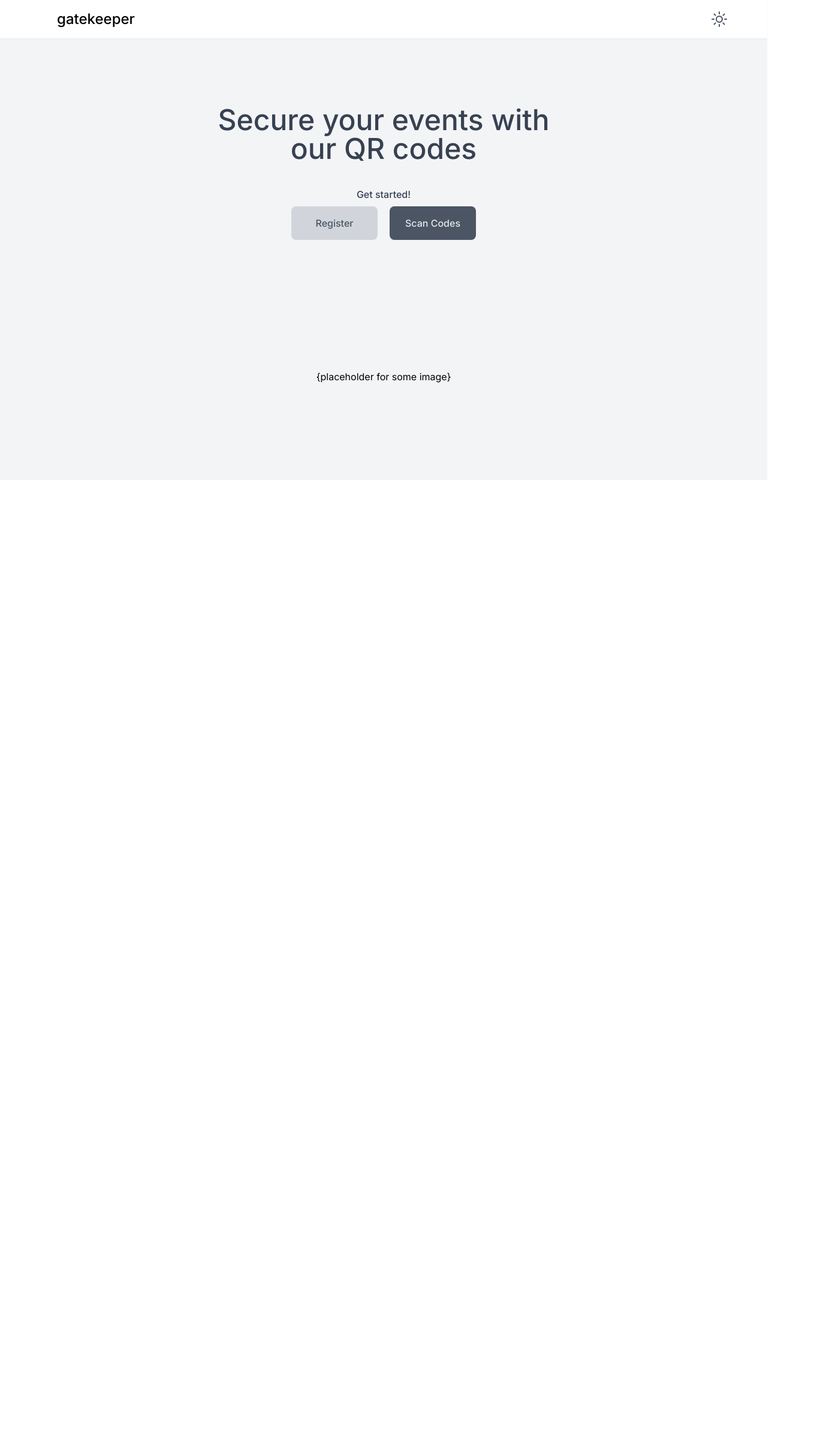
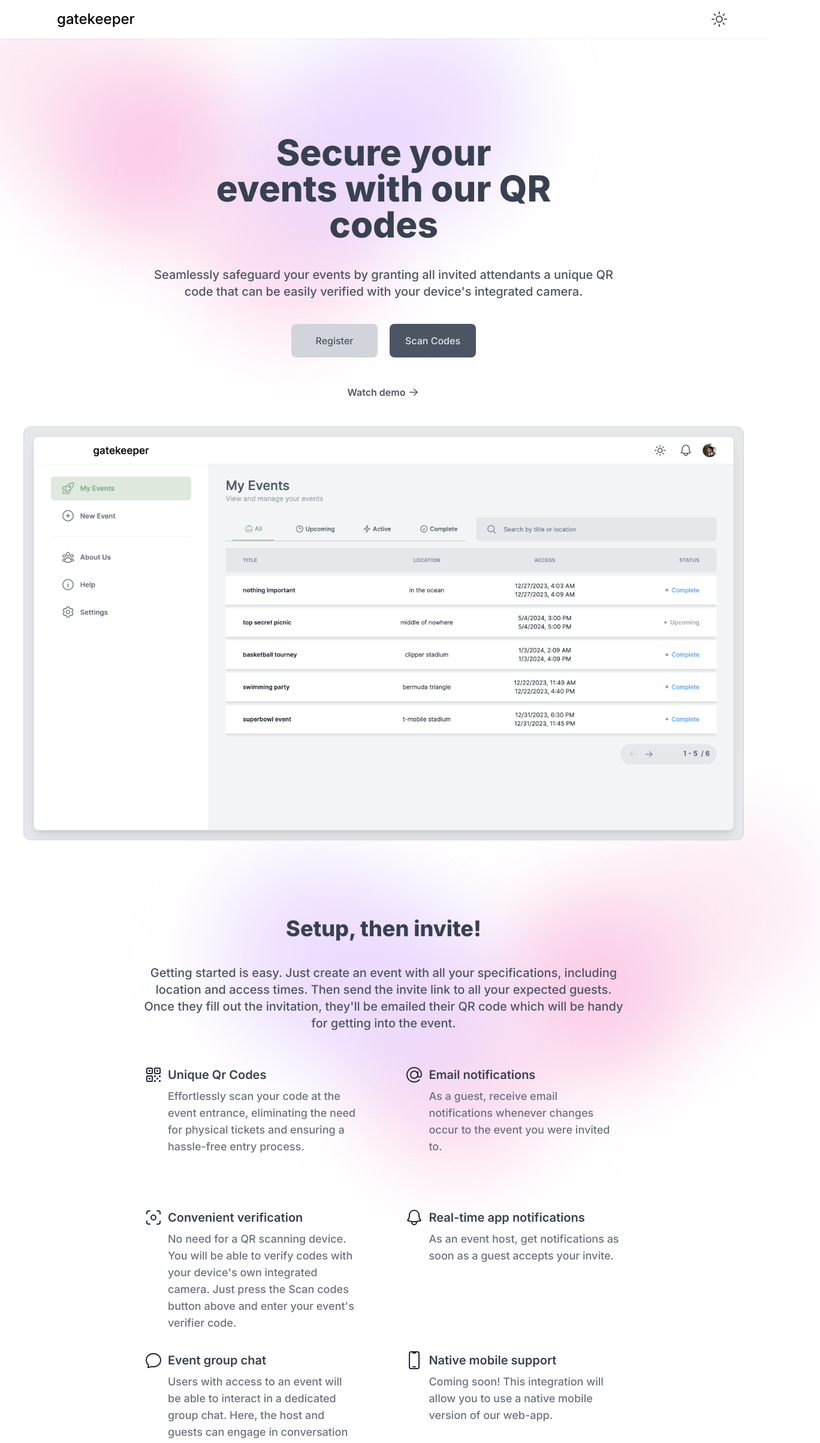
Before and after one commit to UNLV-CS-GANG/gatekeeper, a Next.js app: page / in a window 1280 px wide. Shown: the top 2406 px of the page at 60% size, 1368 px wide, since content can reach past the window. Before the commit the page ends 800 px from the top, so only its background shows below. Built offline with nearby package versions, Linux system fonts and the light colour scheme; no server answers.

Commit message:
style: :lipstick: setup new landing page

```diff
--- a/app/(guest)/layout.tsx
+++ b/app/(guest)/layout.tsx
@@ -6,11 +6,11 @@ export default function GuestLayout({
   children: React.ReactNode
 }) {
   return (
-    <div className="relative h-screen w-screen overflow-hidden">
+    <div className="relative h-screen w-screen">
       <div className="fixed top-0 w-full">
         <GuestHeader />
       </div>
-      <div className="h-full bg-gray-100 px-10 pt-24">{children}</div>
+      <div className="h-full px-10 pt-24">{children}</div>
     </div>
   )
 }
--- a/app/(guest)/page.tsx
+++ b/app/(guest)/page.tsx
@@ -6,6 +6,17 @@ import { useAuth } from '@clerk/nextjs'
 import Modal from '@/components/Modal'
 import FormSubmitButton from '@/components/FormSubmitButton'
 import Loader from '@/components/State/Loader'
+import { ArrowRightIcon } from '@heroicons/react/20/solid'
+import {
+  AtSymbolIcon,
+  BellIcon,
+  ChatBubbleOvalLeftIcon,
+  DevicePhoneMobileIcon,
+  QrCodeIcon,
+  ViewfinderCircleIcon,
+} from '@heroicons/react/24/outline'
+import FeatureDetails from '@/components/LandingPage/FeatureDetails'
+import Image from 'next/image'
 
 export default function LandingPage() {
   const { isSignedIn } = useAuth()
@@ -42,40 +53,139 @@ export default function LandingPage() {
 
   return (
     <>
+      <div>
+        {/* introductory section */}
+        <div className="pt-20 text-center sm:pt-32">
           <div className="flex justify-center">
-        <div>
-          <div className="pt-20 text-center">
-            <div className="text-3xl font-medium text-gray-700 sm:text-5xl">
-              <h2>Secure your events with</h2>
-              <h2>our QR codes</h2>
+            <h1 className="w-[20rem] text-3xl font-extrabold text-gray-700 sm:w-[35rem] sm:text-6xl">
+              Secure your events with our QR codes
+            </h1>
+          </div>
+          <div className="flex justify-center">
+            <h2 className="bg w-full pt-10 text-sm font-medium text-gray-600 sm:w-[50rem] sm:text-xl">
+              {
+                "Seamlessly safeguard your events by granting all invited attendants a unique QR code that can be easily verified with your device's integrated camera."
+              }
+            </h2>
           </div>
         </div>
 
         <div className="pt-10">
-            <p className="flex justify-center pb-2 font-medium text-gray-700">
-              Get started!
-            </p>
-            <div className="flex justify-center space-x-5">
+          <div className="flex justify-center space-x-2 sm:space-x-5">
             <button
-                className="h-14 w-36 rounded-lg bg-gray-300 font-medium text-gray-600 transition-colors duration-150 hover:bg-gray-400 hover:bg-opacity-50 hover:text-gray-700"
-                onClick={() =>
-                  router.push(isSignedIn ? '/myEvents' : '/sign-in')
-                }
+              className="h-10 w-28 rounded-lg bg-gray-300 text-sm font-medium text-gray-600 transition-colors duration-150 hover:bg-gray-400 hover:bg-opacity-50 hover:text-gray-700 sm:h-14 sm:w-36 sm:text-base"
+              onClick={() => router.push(isSignedIn ? '/myEvents' : '/sign-in')}
             >
               {isSignedIn ? 'Dashboard' : 'Register'}
             </button>
             <button
-                className="h-14 w-36 rounded-lg bg-gray-600 font-medium text-gray-200 transition-colors duration-150 hover:bg-gray-700 hover:text-gray-100"
+              className="h-10 w-28 rounded-lg bg-gray-600 text-sm font-medium text-gray-200 transition-colors duration-150 hover:bg-gray-700 hover:text-gray-100 sm:h-14 sm:w-36 sm:text-base"
               onClick={() => setModalIsOpen(true)}
             >
               Scan Codes
             </button>
           </div>
         </div>
+
+        <div className="pt-10">
+          <div className="flex justify-center">
+            <div className="relative">
+              <button className="rounded-2xl py-1.5 pl-3 pr-9 text-sm text-gray-600 transition-colors duration-300 hover:bg-gray-100 hover:text-gray-900 sm:text-base">
+                <p className="font-semibold">Watch demo</p>
+                <ArrowRightIcon className="absolute right-3 top-[0.35rem] h-5 w-5 sm:right-3 sm:top-2" />
+              </button>
             </div>
-        <p className="absolute bottom-40 flex w-full justify-center">
-          {`{${'placeholder for some image'}}`}
-        </p>
+          </div>
+        </div>
+
+        <div className="mt-10 h-fit w-fit rounded-xl bg-gray-200 p-1 ring-1 ring-gray-300 sm:p-4">
+          <Image
+            className="rounded-lg shadow-lg ring-1 ring-gray-300"
+            src="/image/dashboard_preview.png"
+            alt="Dashboard preview"
+            width={2432}
+            height={1442}
+          />
+        </div>
+
+        {/* background color hues */}
+        <div>
+          <div className="absolute -left-[8rem] -top-[3rem] -z-10 h-[20rem] w-[20rem] rounded-full  bg-pink-200 bg-opacity-40 blur-3xl" />
+          <div className="absolute left-[5rem] top-[5rem] -z-10 h-[20rem] w-[20rem] rounded-full  bg-purple-200 bg-opacity-70 blur-3xl sm:bg-pink-200" />
+          <div className="absolute left-[20rem] top-[15rem] -z-10 hidden h-[20rem] w-[20rem]  rounded-full bg-pink-200 bg-opacity-70 blur-3xl sm:block" />
+          <div className="absolute left-[25rem] top-[6rem] -z-10 hidden h-[20rem] w-[20rem]  rounded-full bg-purple-200 bg-opacity-70 blur-3xl sm:block" />
+          <div className="absolute left-[35rem] top-[2rem] -z-10 hidden h-[20rem] w-[20rem]  rounded-full bg-purple-200 bg-opacity-70 blur-3xl sm:block" />
+        </div>
+      </div>
+
+      {/* notable features section */}
+      <div className="relative">
+        <div className="pt-20 text-center sm:pt-32">
+          <div className="flex justify-center">
+            <h1 className="w-[20rem] text-xl font-extrabold text-gray-700 sm:w-[35rem] sm:text-4xl">
+              Setup, then invite!
+            </h1>
+          </div>
+          <div className="flex justify-center">
+            <h2 className="bg w-full pt-10 text-sm font-medium text-gray-600 sm:w-[50rem] sm:text-xl">
+              {
+                "Getting started is easy. Just create an event with all your specifications, including location and access times. Then send the invite link to all your expected guests. Once they fill out the invitation, they'll be emailed their QR code which will be handy for getting into the event."
+              }
+            </h2>
+          </div>
+        </div>
+
+        <div className="w-full pt-14">
+          <div className="sm:flex sm:justify-center">
+            <div className="space-y-6 sm:grid sm:w-4/6 sm:grid-flow-col sm:grid-rows-3 sm:gap-x-20 sm:gap-y-8 sm:space-y-0">
+              <FeatureDetails
+                Icon={QrCodeIcon}
+                title="Unique Qr Codes"
+                description="Effortlessly scan your code at the event entrance, eliminating the need for physical tickets and ensuring a hassle-free entry process."
+              />
+              <FeatureDetails
+                Icon={ViewfinderCircleIcon}
+                title="Convenient verification"
+                description="No need for a QR scanning device. You will be able to verify codes with your device's own integrated camera. Just press the Scan codes button above and enter your event's verifier code."
+              />
+              <FeatureDetails
+                Icon={ChatBubbleOvalLeftIcon}
+                title="Event group chat"
+                description="Users with access to an event will be able to interact in a dedicated group chat. Here, the host and guests can engage in conversation or coordinate plans."
+              />
+              <FeatureDetails
+                Icon={AtSymbolIcon}
+                title="Email notifications"
+                description="As a guest, receive email notifications whenever changes occur to the event you were invited to."
+              />
+              <FeatureDetails
+                Icon={BellIcon}
+                title="Real-time app notifications"
+                description="As an event host, get notifications as soon as a guest accepts your invite."
+              />
+              <FeatureDetails
+                Icon={DevicePhoneMobileIcon}
+                title="Native mobile support"
+                description="Coming soon! This integration will allow you to use a native mobile version of our web-app."
+              />
+            </div>
+          </div>
+        </div>
+
+        {/* background color hues */}
+        <div>
+          <div className="absolute -right-[8rem] -top-[3rem] -z-10 h-[20rem] w-[20rem] rounded-full  bg-pink-200 bg-opacity-40 blur-3xl" />
+          <div className="absolute right-[5rem] top-[5rem] -z-10 h-[20rem] w-[20rem] rounded-full  bg-purple-200 bg-opacity-70 blur-3xl sm:bg-pink-200" />
+          <div className="absolute right-[20rem] top-[15rem] -z-10 hidden h-[20rem] w-[20rem]  rounded-full bg-pink-200 bg-opacity-70 blur-3xl sm:block" />
+          <div className="absolute right-[25rem] top-[6rem] -z-10 hidden h-[20rem] w-[20rem]  rounded-full bg-purple-200 bg-opacity-70 blur-3xl sm:block" />
+          <div className="absolute right-[35rem] top-[2rem] -z-10 hidden h-[20rem] w-[20rem]  rounded-full bg-purple-200 bg-opacity-70 blur-3xl sm:block" />
+        </div>
+      </div>
+
+      {/* footer */}
+      <hr className="mb-20 mt-20 sm:mb-40 sm:mt-40" />
+      <div className="flex place-items-center justify-center pb-40">
+        footer placeholder
       </div>
 
       <Modal
--- /dev/null
+++ b/components/LandingPage/FeatureDetails.tsx
@@ -0,0 +1,25 @@
+export default function FeatureDetails({
+  Icon,
+  title,
+  description,
+}: {
+  Icon: any
+  title: string
+  description: string
+}) {
+  return (
+    <div className="flex space-x-2">
+      <div>
+        <Icon className="h-5 w-5 text-gray-800 sm:h-8 sm:w-8" />
+      </div>
+      <div className="space-y-2">
+        <p className="pt-0 text-base font-semibold text-gray-700 sm:pt-0.5 sm:text-xl">
+          {title}
+        </p>
+        <p className="text-sm font-medium text-gray-500 sm:w-full sm:text-lg">
+          {description}
+        </p>
+      </div>
+    </div>
+  )
+}
```
Also changed, not shown: public/image/dashboard_preview.png (added). Lines whose indentation alone changed are shown as unchanged.
